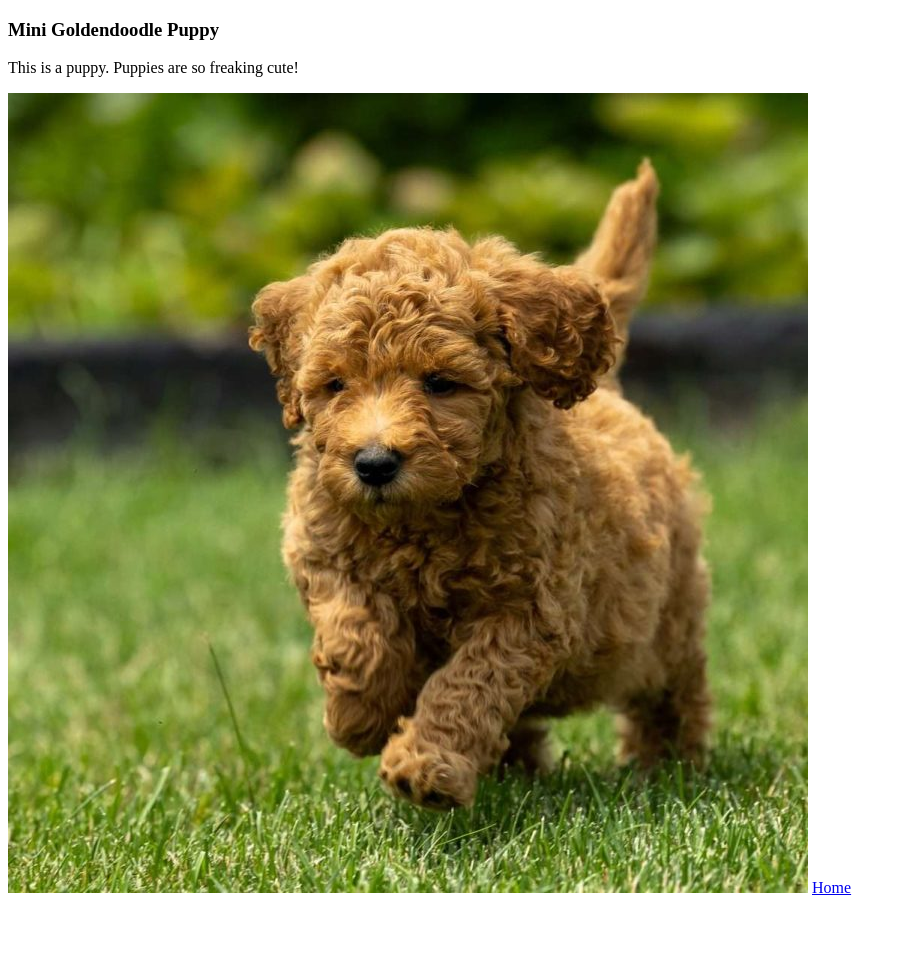
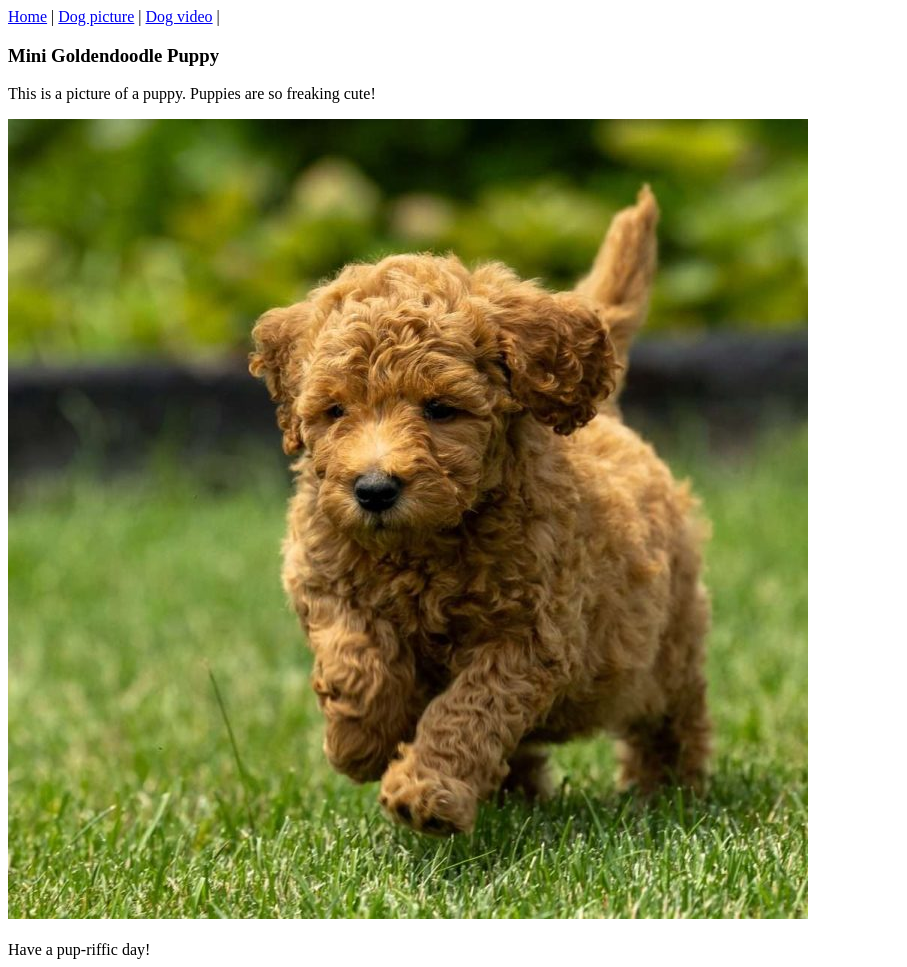
Before and after one commit to adamsnow0/HTML-and-CSS-Projects-, a plain HTML site: page Dog.html in a window 1280 px wide. Shown: the whole page, without its empty margins (0-907 px from the left). Before the commit the page ends 905 px from the top, so only its background shows below. Drawn offline with Linux system fonts and the light colour scheme.

Commit message:
Revisions made to Dog.html
A navigation bar was added to the top of the webpage and a footer was added.

```diff
--- a/Dog.html
+++ b/Dog.html
@@ -1,5 +1,10 @@
 <!DOCTYPE html>
 <html lang="en">
+    <nav>
+        <a target="_blank" rel="noopener noreferrer" href="Assignment.html">Home</a> |
+        <a target="_blank" rel="noopener noreferrer" href="Dog.html">Dog picture</a> |
+        <a target="_blank" rel="noopener noreferrer" href="Dog_video.html">Dog video</a> |
+    </nav>
     <head>
         <title>Dog</title>
         <meta charset="utf-8">
@@ -7,10 +12,11 @@
     <body>
         <main>
             <h3>Mini Goldendoodle Puppy</h3>
-            <p>This is a puppy.
+            <p>This is a picture of a puppy.
             Puppies are so freaking cute!</p>
             <img src="Mini_Goldendoodle_puppy.jpg">
-            <a href="Assingment.html">Home</a>
         </main>
     </body>
+    <br>
+    <footer>Have a pup-riffic day!</footer>
 </html>
```
